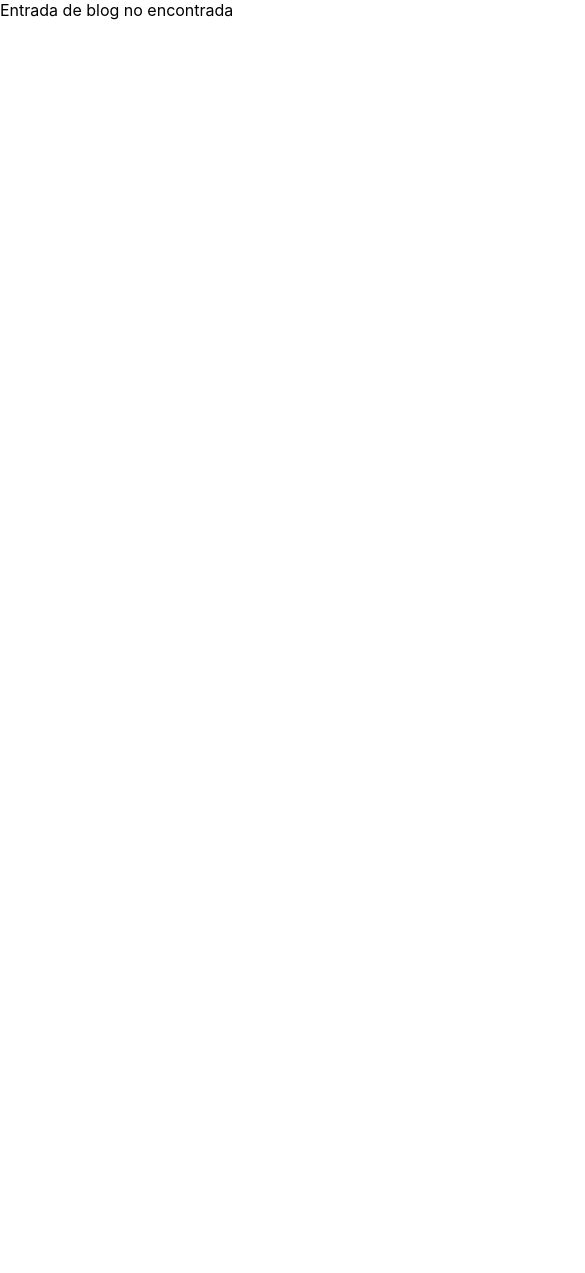
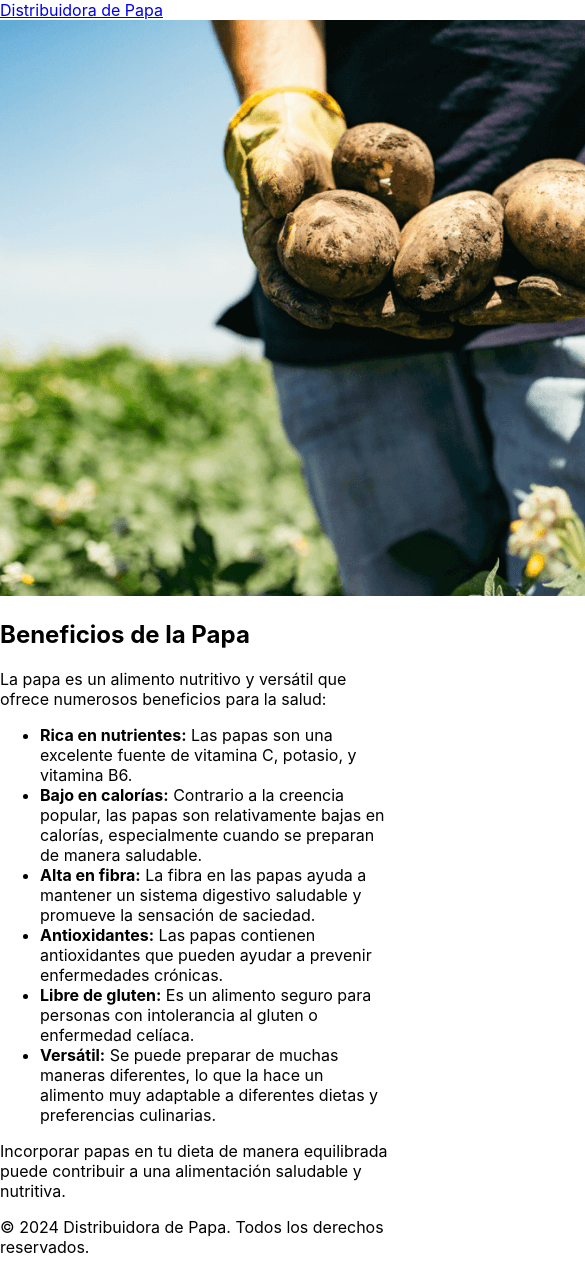
Before and after one commit to DiegoCombariza11/distribuidor-papa, a React (Create React App) app: page /blog/beneficios in a window 390 px wide. Shown: the top 1273 px of the page, 585 px wide, since content can reach past the window. Before the commit the page ends 844 px from the top, so only its background shows below. Built offline with nearby package versions, Linux system fonts and the light colour scheme; the HTML template or start-up script is replaced by a standard one.

Commit message:
refactor: Update BlogPost, Product, and DistribuidoraPapa components with new images, responsive styling, and routing

```diff
--- a/src/pages/Blog.tsx
+++ b/src/pages/Blog.tsx
@@ -6,8 +6,65 @@ import recetas from '../images/blog/recetas.jpg';
 import sostenible from '../images/blog/sostenible.jpg';
 
 const blogPosts = {
-  // ... (mantén el objeto blogPosts como estaba antes)
-};
+    recetas: {
+      title: '10 Recetas con Papa',
+      image: recetas,
+      content: `
+        <p>Las papas son un ingrediente versátil que se puede usar en una variedad de platos deliciosos. Aquí te presentamos 10 recetas increíbles con papa:</p>
+        <ol>
+          <li>Papas gratinadas con queso y crema</li>
+          <li>Ensalada de papa con mayonesa y hierbas frescas</li>
+          <li>Puré de papa con ajo asado</li>
+          <li>Papas rellenas de carne y vegetales</li>
+          <li>Sopa de papa y puerro</li>
+          <li>Tortilla española de papa</li>
+          <li>Papas fritas caseras con especias</li>
+          <li>Gnocchi de papa con salsa de tomate</li>
+          <li>Croquetas de papa y queso</li>
+          <li>Papas asadas con romero y ajo</li>
+        </ol>
+        <p>Cada una de estas recetas destaca el sabor único y la textura de nuestras papas de alta calidad. ¡Experimenta con estas ideas y descubre tu favorita!</p>
+      `
+    },
+    beneficios: {
+      title: 'Beneficios de la Papa',
+      image: beneficios,
+      content: `
+        <p>La papa es un alimento nutritivo y versátil que ofrece numerosos beneficios para la salud:</p>
+        <ul>
+          <li><strong>Rica en nutrientes:</strong> Las papas son una excelente fuente de vitamina C, potasio, y vitamina B6.</li>
+          <li><strong>Bajo en calorías:</strong> Contrario a la creencia popular, las papas son relativamente bajas en calorías, especialmente cuando se preparan de manera saludable.</li>
+          <li><strong>Alta en fibra:</strong> La fibra en las papas ayuda a mantener un sistema digestivo saludable y promueve la sensación de saciedad.</li>
+          <li><strong>Antioxidantes:</strong> Las papas contienen antioxidantes que pueden ayudar a prevenir enfermedades crónicas.</li>
+          <li><strong>Libre de gluten:</strong> Es un alimento seguro para personas con intolerancia al gluten o enfermedad celíaca.</li>
+          <li><strong>Versátil:</strong> Se puede preparar de muchas maneras diferentes, lo que la hace un alimento muy adaptable a diferentes dietas y preferencias culinarias.</li>
+        </ul>
+        <p>Incorporar papas en tu dieta de manera equilibrada puede contribuir a una alimentación saludable y nutritiva.</p>
+      `
+    },
+    sostenible: {
+      title: 'Cultivo Sostenible',
+      image: sostenible,
+      content: `
+        <p>En nuestra distribuidora, nos comprometemos con prácticas de cultivo sostenible para garantizar la calidad de nuestras papas y proteger el medio ambiente:</p>
+        <ul>
+          <li><strong>Rotación de cultivos:</strong> Implementamos un sistema de rotación para mantener la salud del suelo y reducir la necesidad de pesticidas.</li>
+          <li><strong>Conservación del agua:</strong> Utilizamos sistemas de riego eficientes para minimizar el desperdicio de agua.</li>
+          <li><strong>Control biológico de plagas:</strong> Favorecemos el uso de métodos naturales para controlar plagas, reduciendo el uso de químicos.</li>
+          <li><strong>Compostaje:</strong> Reciclamos los residuos orgánicos para crear compost y mejorar la calidad del suelo.</li>
+          <li><strong>Energía renovable:</strong> Implementamos el uso de energía solar en nuestras instalaciones de almacenamiento y procesamiento.</li>
+          <li><strong>Apoyo a la comunidad local:</strong> Trabajamos en estrecha colaboración con agricultores locales, promoviendo prácticas sostenibles y el desarrollo económico de la región.</li>
+        </ul>
+        <p>Nuestro compromiso con la sostenibilidad no solo beneficia al medio ambiente, sino que también resulta en papas de mejor calidad y sabor para nuestros clientes.</p>
+      `
+    }
+  };
+
+interface BlogPostProps {
+    title: string;
+    content: string;
+    image: string;
+  }
 
 const Blog = () => {
   const { id } = useParams<{ id?: keyof typeof blogPosts }>();
```
